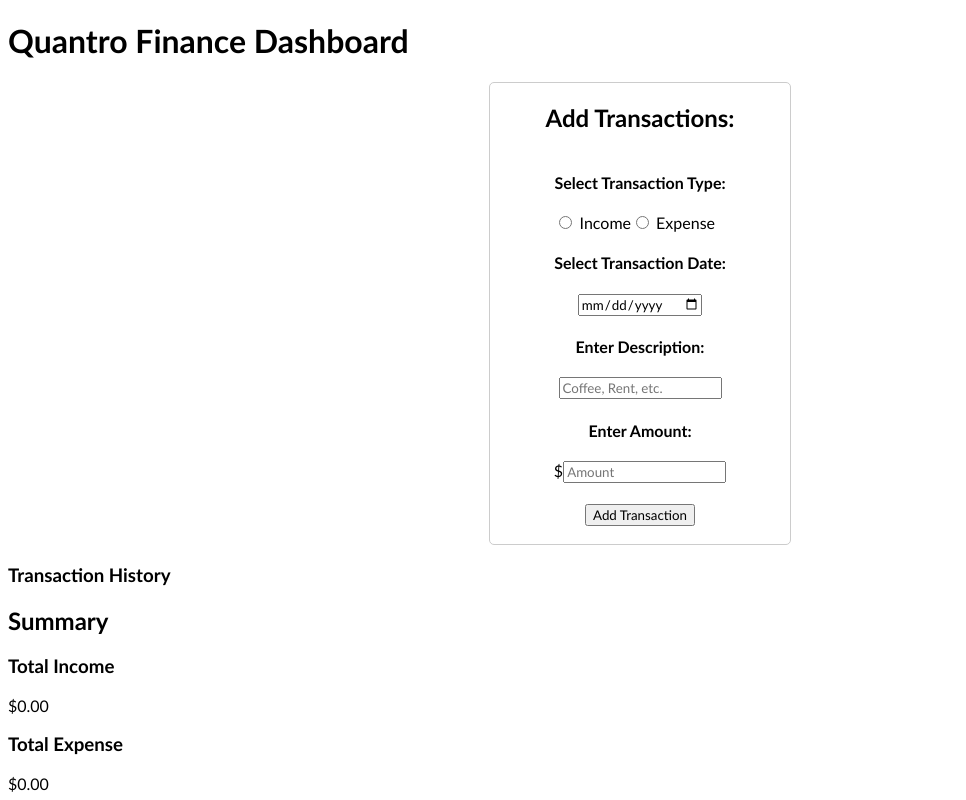
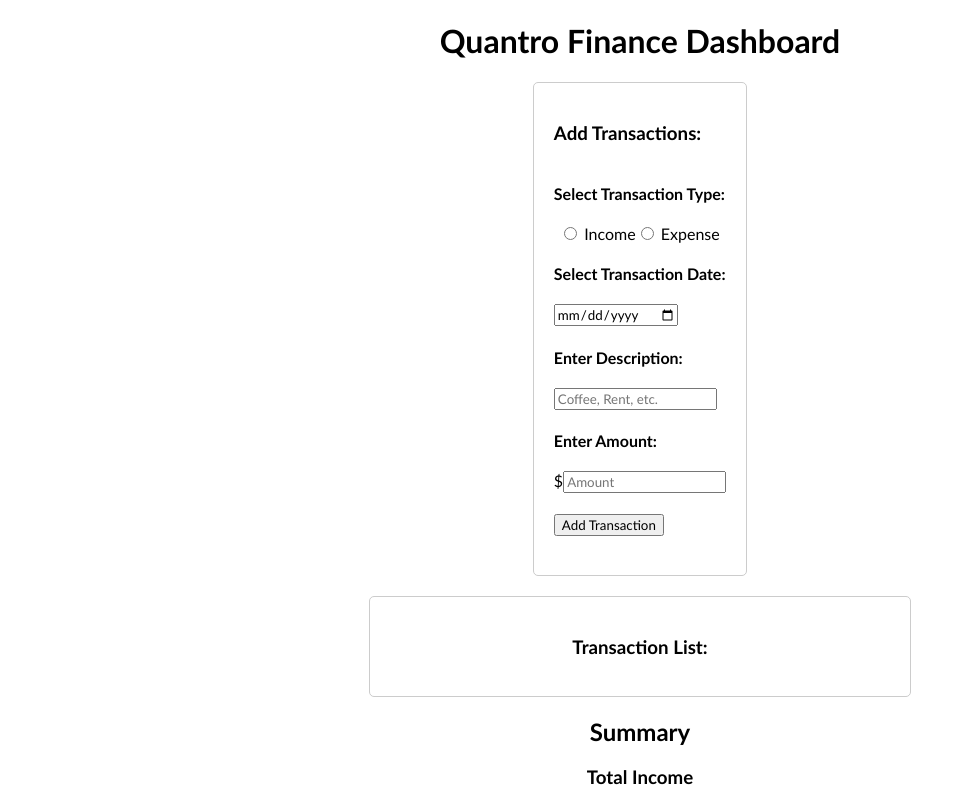
Before and after one commit to arendunn/quantro-finance-dashboard, a React (Create React App) app: page / in a window 1280 px wide. Shown: the top 800 px of the page, without its empty margins (0-966 px from the left). Built offline with nearby package versions, Linux system fonts and the light colour scheme.

Commit message:
Style TransactionList.jsx

```diff
--- a/src/App.js
+++ b/src/App.js
@@ -7,7 +7,7 @@
 const App = () => {
   return (
     <FinanceProvider>
-      <div>
+      <div style={{ textAlign: 'center', marginTop: '20px' }}>
         <h1>Quantro Finance Dashboard</h1>
         <TransactionForm/>
         <TransactionList/>
--- a/src/components/TransactionForm.jsx
+++ b/src/components/TransactionForm.jsx
@@ -22,16 +22,16 @@
   const formStyle = {
     display: 'flex',
     flexDirection: 'column',
-    alignItems: 'center',
+    alignItems: 'start',
+    padding: '20px',
     border: '1px solid #ccc',
     borderRadius: '5px',
-    width: '300px',
   };
 
   return (
     <div style={{display: 'flex', justifyContent: 'center', marginTop: '20px'}}>
       <form onSubmit={handleSubmit} style={formStyle}>
-        <h2>Add Transactions:</h2>
+        <h3>Add Transactions:</h3>
         <div className="transaction-type">
           <h4>Select Transaction Type:</h4>
           <input
@@ -65,7 +65,7 @@
         <h4>Enter Amount: </h4>
         <span>$
           <input
-            type="currency"
+            type="number"
             placeholder="Amount"
             value={amount}
             onChange={(e) => setAmount(e.target.value)}
--- a/src/components/TransactionList.jsx
+++ b/src/components/TransactionList.jsx
@@ -4,18 +4,50 @@
 const TransactionList = () => {
     const { transactions } = useContext(FinanceContext);
 
+    const formStyle = {
+        display: 'flex',
+        alignItems: 'start',
+        justifyContent: 'start',
+        flexDirection: 'column',
+        padding: '20px',
+        border: '1px solid #ccc',
+        borderRadius: '5px',
+        width: '500px',
+      };
+
+    const grouped = transactions.reduce((acc, transaction) => {
+        const date = new Date(transaction.transactionDate).toLocaleDateString();
+        if (!acc[date]) {
+            acc[date] = [];
+        }
+        acc[date].push(transaction);
+        return acc;
+    }, {});
+
+    const sortedDates = Object.keys(grouped).sort((a, b) => new Date(b) - new Date(a));
+
     return (
-        <div className="transaction-list">
-        <h3>Transaction History</h3>
-        <ul>
-            {transactions.map((transaction) => (
-            <li key={transaction.id}>
-                {transaction.transactionDate} | {transaction.description}
-                {transaction.transactionType === "income" ? " +" : " -"}
-                ${transaction.amount}
-            </li>
-            ))}
-        </ul>
+        <div style={{display: 'flex', justifyContent: 'center', marginTop: '20px'}}>
+            <div style={formStyle}>
+                <span style={{ width: '100%', textAlign: 'center'}}>
+                    <h3>Transaction List:</h3>
+                </span>
+                {sortedDates.map(date => (
+                    <div key={date}>
+                    <h4 style={{paddingRight: '400px'}}>{date}</h4>
+                    <ul>
+                        {grouped[date].map(tx => (
+                        <li key={tx.id} style={{ display: 'flex', justifyContent:'space-between', listStyleType: 'none' }}>
+                            <span>{tx.description}</span>
+                            <span>
+                                {tx.transactionType === 'income' ? '+' : '-'}${tx.amount.toFixed(2)}
+                            </span>
+                        </li>
+                        ))}
+                    </ul>
+                    </div>
+                ))}
+            </div>
         </div>
     );
 };
```
